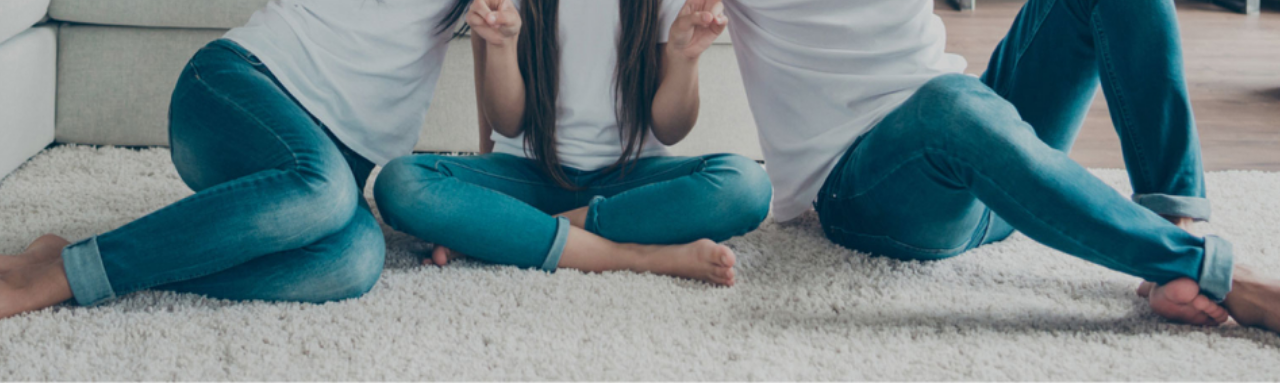
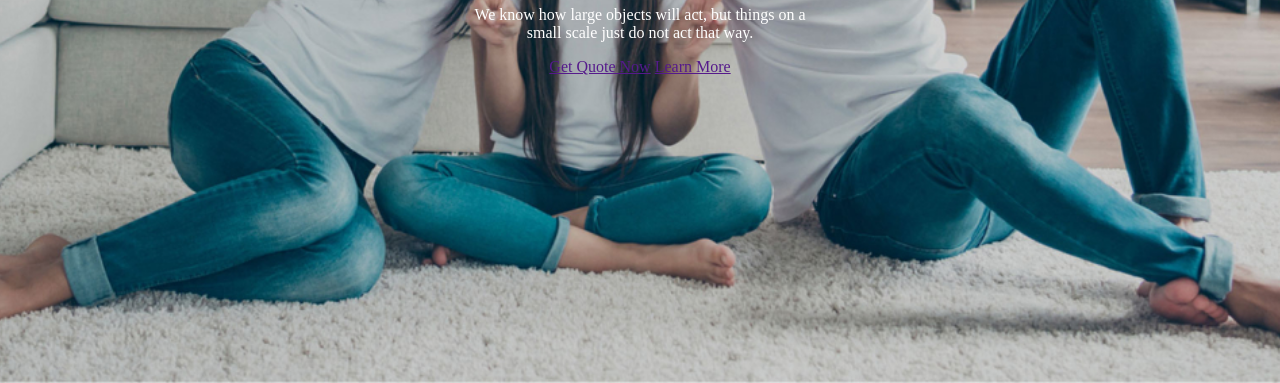
Before and after one commit to and96437345/Insurebound, a plain HTML site: page index.html in a window 1280 px wide. Shown: the part 436-819 px from the top of the page. Drawn offline with Linux system fonts and the light colour scheme.

Commit message:
Верстка сайта

```diff
--- a/css/style.css
+++ b/css/style.css
@@ -16,6 +16,7 @@ body,html {
     background-position: center;
     background-size: cover;
     padding-top: 19px;
+    position: relative;
 }
 
 .header__row {
@@ -81,3 +82,19 @@ body,html {
     background-color: #fff;
     color: #23A6F0;
 }
+
+.header {
+    position: absolute;
+    left: 0;
+    width: 100%;
+}
+
+.hero__content {
+    height: 100%;
+    display: flex;
+    align-items: center;
+    padding: 90px 0;
+    box-sizing: border-box;
+    color: #fff;
+    text-align: center;
+}
--- a/index.html
+++ b/index.html
@@ -37,6 +37,17 @@
                     </button>
                 </div>
             </header>
+            <div class="hero__content">
+                <div class="container">
+                <h1>We Ensure A Best<br> Insurance Service</h1>
+                <p>We know how large objects will act, but things on a<br>
+                    small scale just do not act that way.</p>
+                <div class="hero__links">
+                    <a href="">Get Quote Now</a>
+                    <a href="">Learn More</a>
+                </div>
+            </div>
+            </div>
 
         </div>
         <footer class="footer">
```
